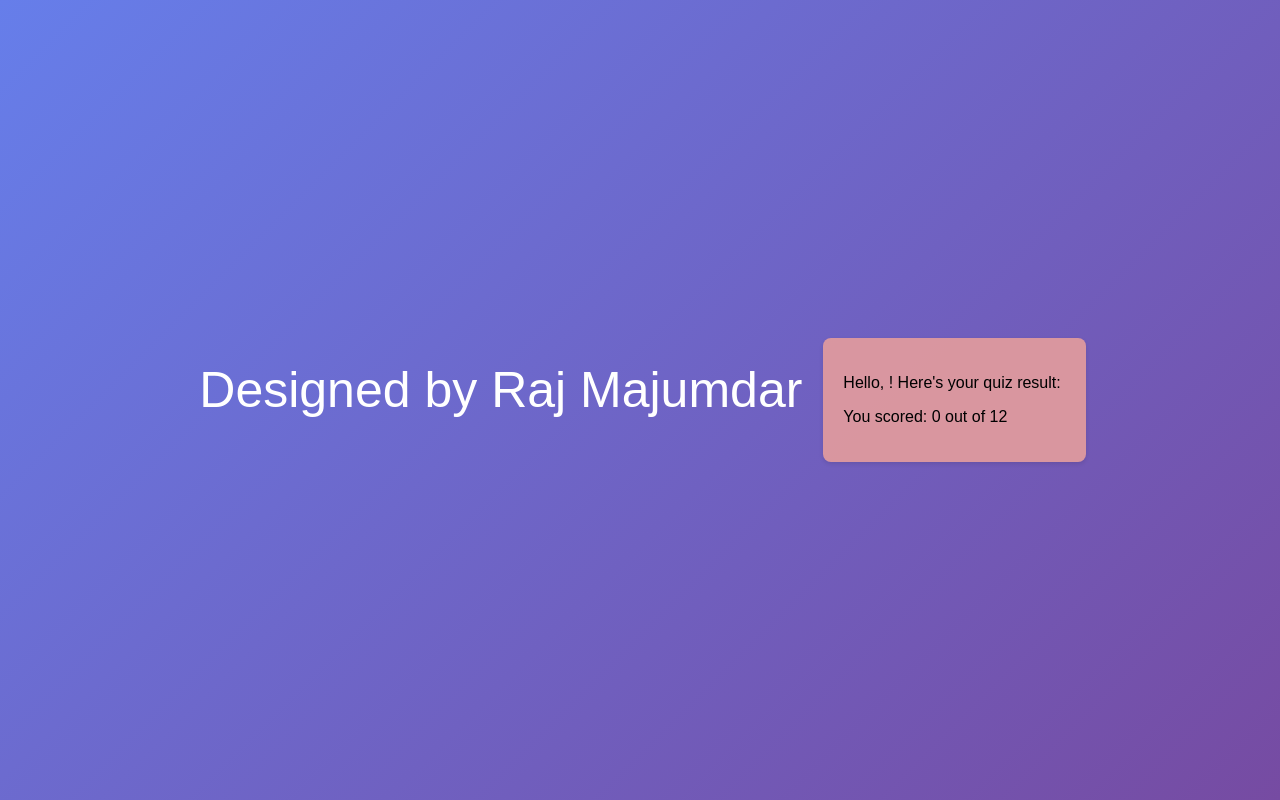
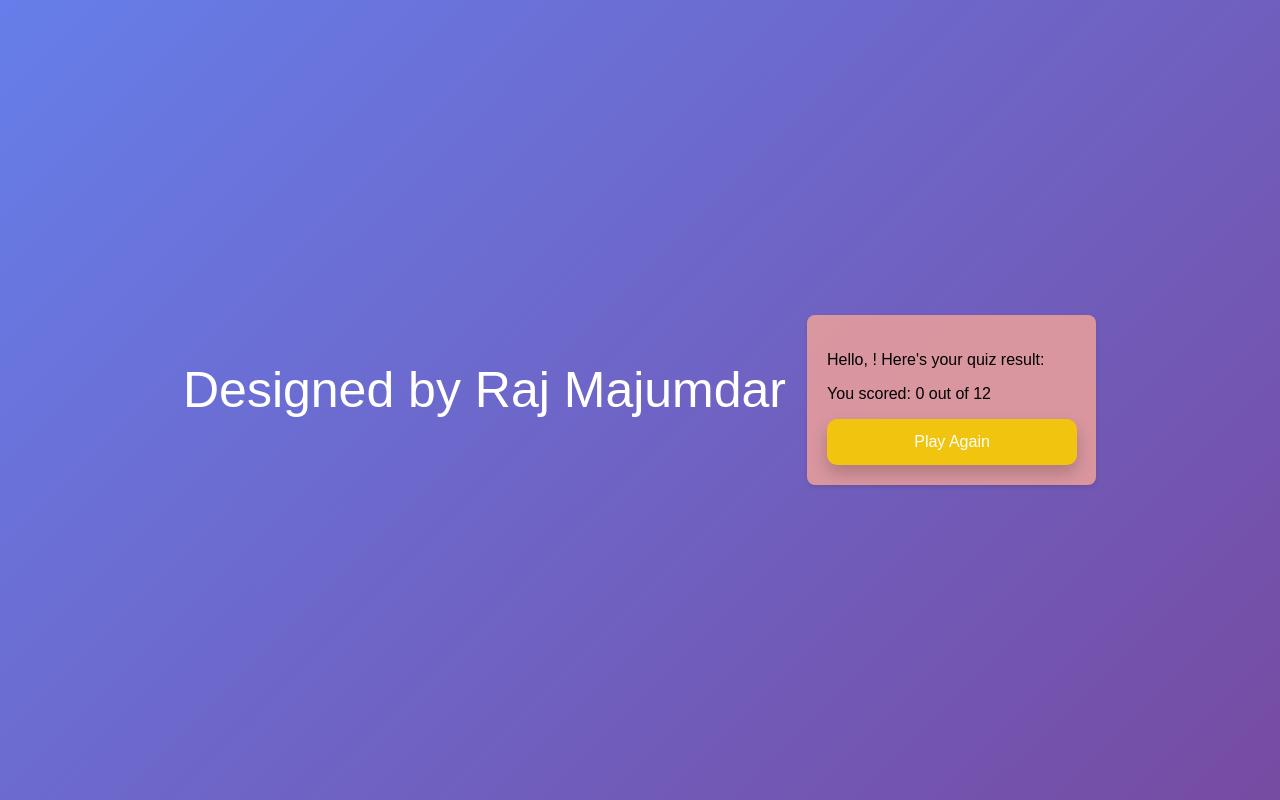
Before and after one commit to rajmajumdar23/Quiz_App, a React (Create React App) app: page /result in a window 1280 px wide. Built offline with nearby package versions, Linux system fonts and the light colour scheme.

Commit message:
Update QuizResult.jsx

```diff
--- a/src/Component/QuizResult.jsx
+++ b/src/Component/QuizResult.jsx
@@ -1,12 +1,15 @@
 import React from "react";
+import { Link } from "react-router-dom"; // Import the Link component from React Router
 import "./Styling/Quiz.css";
 
-const QuizResult = ({ score, name,}) => {
-
+const QuizResult = ({ score, name }) => {
   return (
     <div className="result-section">
       <p>Hello, {name}! Here's your quiz result:</p>
       <p>You scored: {score} out of 12</p>
+      <Link to="/">
+        <button>Play Again</button>
+      </Link>
     </div>
   );
 };
```
